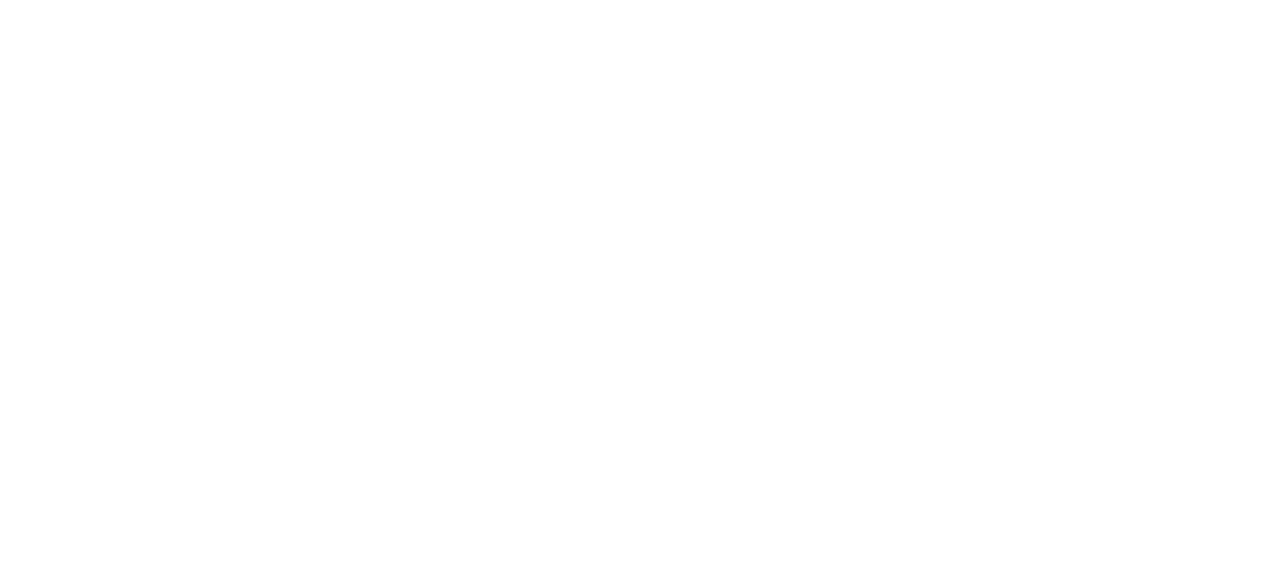
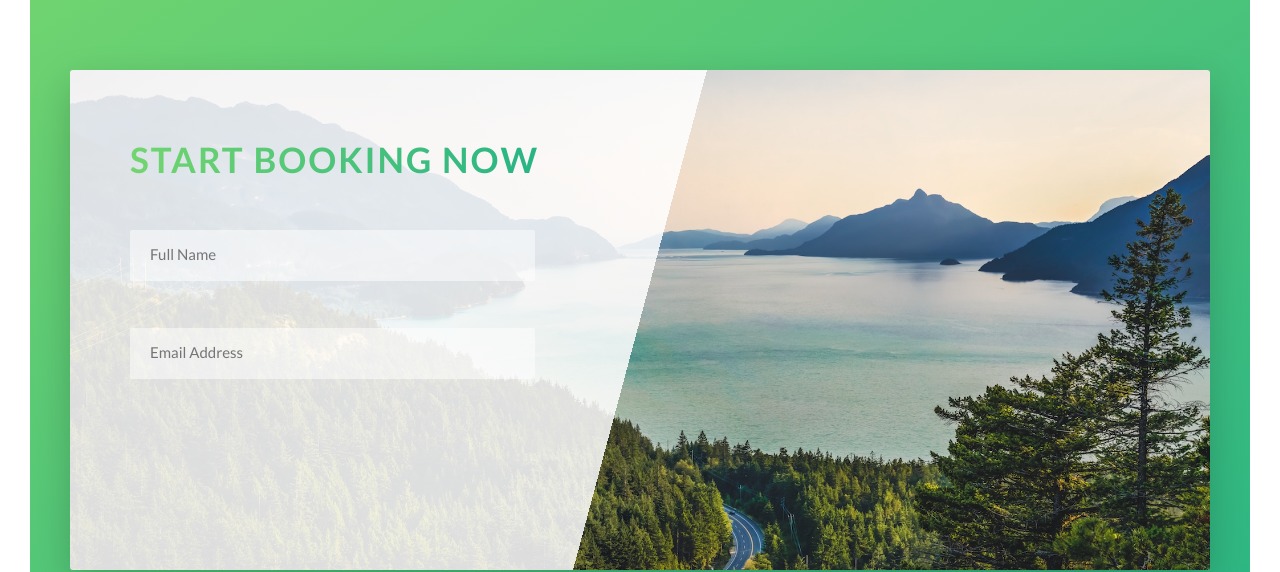
Before and after one commit to anthonyvelazquez/Natour, an Angular app: page / in a window 1280 px wide. Shown: the part 4628-5200 px from the top of the page. Before the commit the page ends 4578 px from the top, so only its background shows below. Built offline with nearby package versions, Linux system fonts and the light colour scheme.

Commit message:
Booking Part 2

```diff
--- a/src/app/app.component.html
+++ b/src/app/app.component.html
@@ -195,6 +195,27 @@
 			<a href="#" class="btn-text">Read All Stories &rarr;</a>
 		</div>
 	</section>
+	<section class="section-book">
+		<div class="row">
+			<div class="book">
+				<div class="book__form">
+					<form action="#" class="form">
+						<div class="mb-medium">
+							<h2 class="heading-secondary">Start Booking Now</h2>
+						</div>
+						<div class="form__group">
+							<input type="text" class="form__input" placeholder="Full Name" id="name" required>
+							<label for="name" class="form__label">Full Name</label>
+						</div>
+						<div class="form__group">
+							<input type="email" class="form__input" placeholder="Email Address" id="email" required>
+							<label for="email" class="form__label">Email Address</label>
+						</div>
+					</form>
+				</div>
+			</div>
+		</div>
+	</section>
 </main>
 <!-- <section class="grid-test">
 	<div class="row">
--- a/src/app/app.component.scss
+++ b/src/app/app.component.scss
@@ -183,7 +183,7 @@
 
     &__picture {
         background-size: cover;
-        background-blend-mode: screen;
+        background-blend-mode: screen; //used to give the background a different look
         height: 23rem;
         clip-path: polygon(0 0, 100% 0, 100% 85%, 0 100%);
         border-top-left-radius: .3rem;
@@ -364,3 +364,70 @@
         object-fit: cover;
     }
 }
+
+.section-book {
+    padding: 15rem 0;
+    background-image: linear-gradient(to right bottom, $color-primary-light, $color-primary-dark);
+}
+
+.book {
+    background-image: linear-gradient(105deg, rgba($color-white, .85) 0%, rgba($color-white, .85) 50%, transparent 50%), url(../assets/nat-10.jpg); //use percentages to stop the gradients at certain points
+    background-size: 100%; //100% is the same as cover
+    border-radius: .3rem;
+    box-shadow: 0 1.5rem 4rem rgba($color-black, .2);
+    height: 50rem;
+
+    &__form {
+        width: 50%;
+        padding: 6rem;
+    }
+}
+
+.form {
+
+    &__group:not(:last-child) {
+        margin-bottom: 2rem;
+    }
+
+    &__input {
+        font-size: 1.5rem;
+        font-family: inherit;
+        color: inherit;
+        padding: 1.5rem 2rem;
+        border-radius: .2rem;
+        background-color: rgba($color-white, .5);
+        border: none;
+        border-bottom: .3rem solid transparent;
+        width: 90%;
+        display: block;
+
+        &:focus { //used to remove the blue border on click
+            outline: none;
+            box-shadow: 0 1rem 2rem rgba($color-black, .1);
+            border-bottom: .3rem solid $color-primary;
+
+            &:invalid {
+                border-bottom: .3rem solid $color-secondary-dark;
+            }
+        }
+
+        &::webkit-input-placeholder {
+            color: #999;
+        }
+    }
+
+    &__label {
+        font-size: 1.2rem;
+        font-weight: 700;
+        margin-left: 2rem; //placing it in line with the text due to input's padding
+        margin-top: .7rem;
+        display: block;
+        transition: all .3s;
+    }
+
+    &__input:placeholder-shown + &__label { //using adjacent sibling selector
+        opacity: 0;
+        visibility: hidden;
+        transform: translateY(-4rem);
+    }
+}
```
